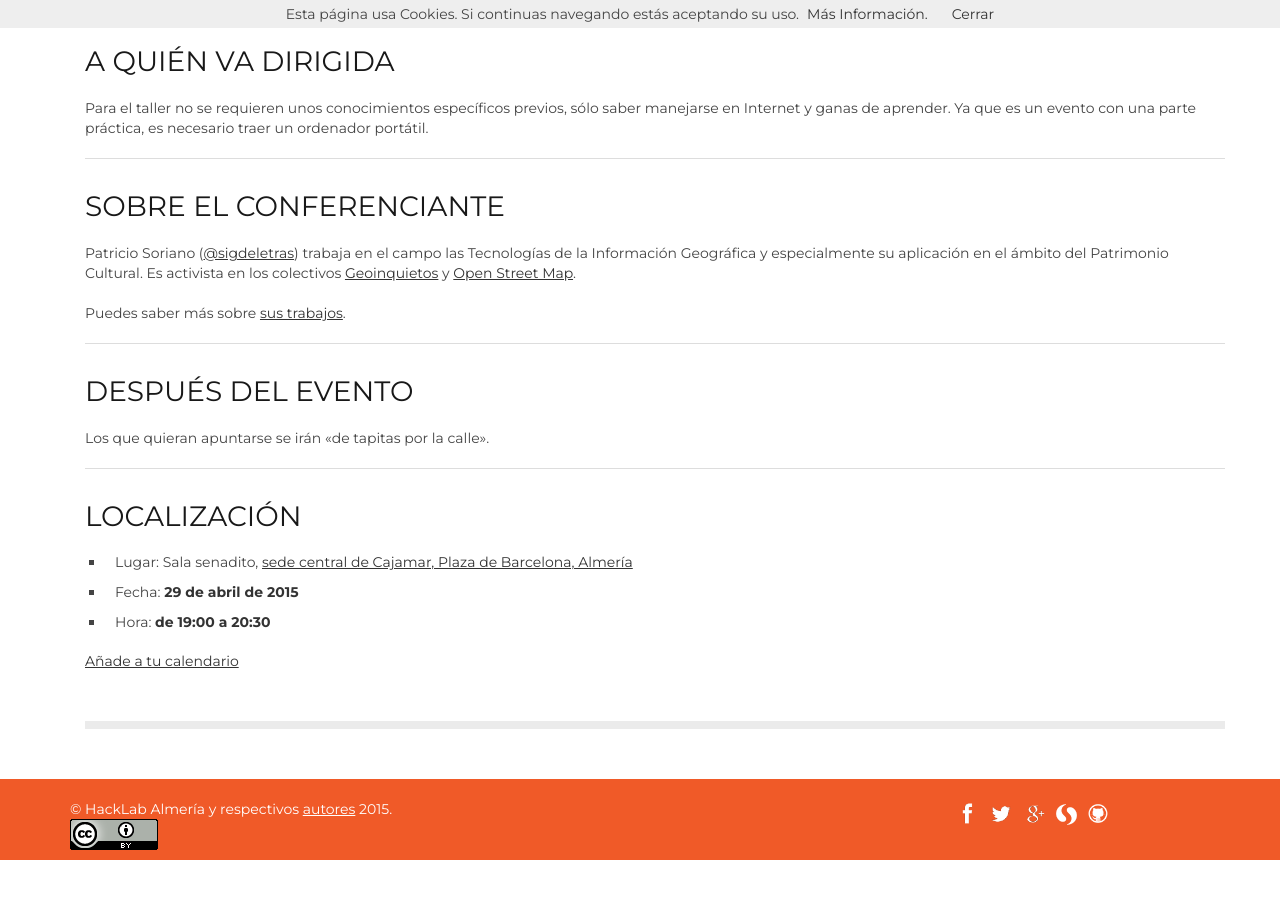
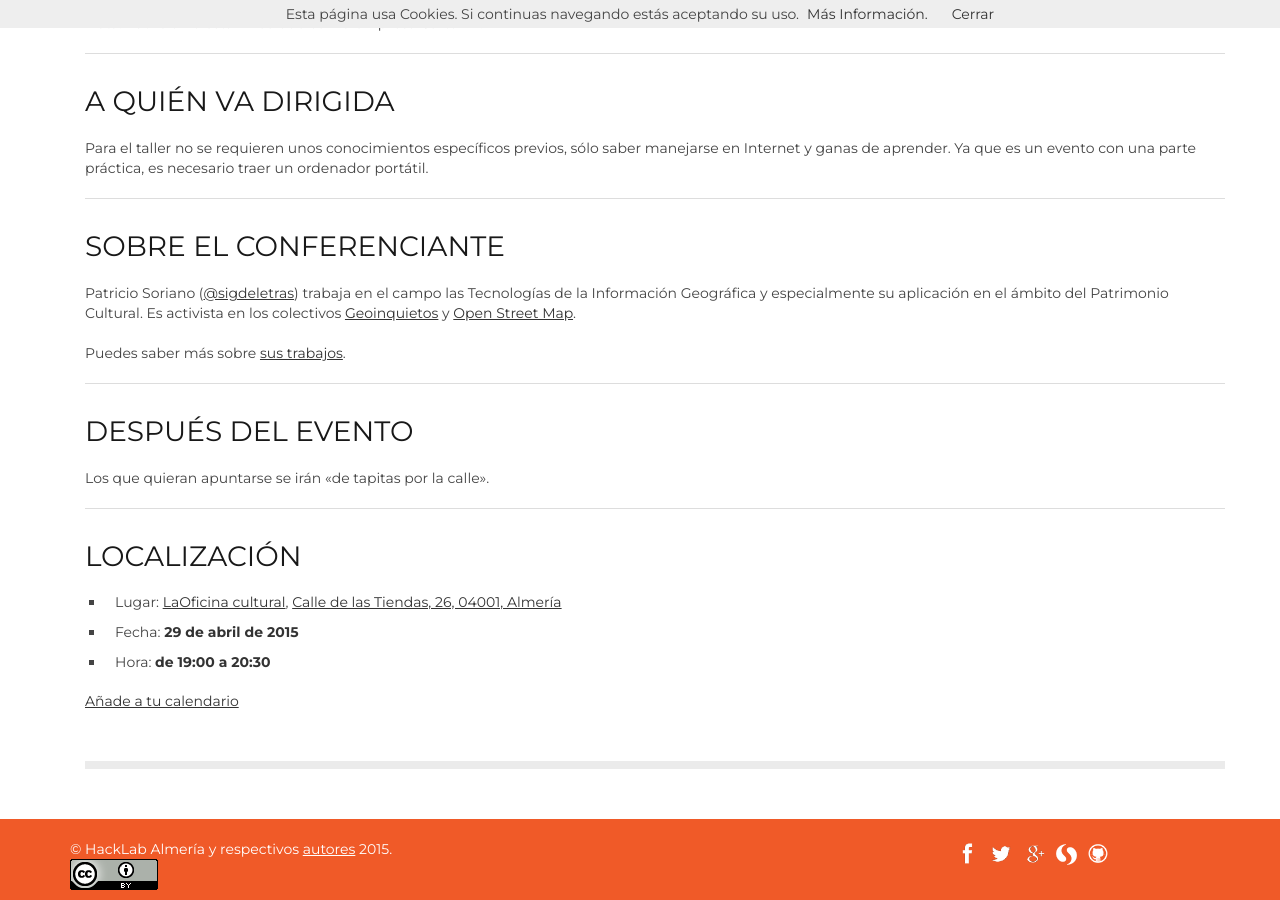
Before and after one commit to HackLab-Almeria/hacklab-almeria.github.io, a Jekyll site: the page built from _posts/2015-04-29-taller-cartodb.md, in a window 1280 px wide and 900 px high, scrolled down 1411 px. Built offline with Jekyll 4.4.1, drawn with Linux system fonts in a browser that asks for light colours; a script that is not in the unit is left out; comment, search, counter and statistics services are not loaded; before the commit the page ends 2271 px from its top, so only the background shows below that; some of the changed text lies outside the part shown.

Commit message:
cambio de lugar del taller

```diff
--- a/_posts/2015-04-29-taller-cartodb.md
+++ b/_posts/2015-04-29-taller-cartodb.md
@@ -41,7 +43,7 @@
 
 ### LOCALIZACIÓN
 
-* Lugar: Sala senadito, [sede central de Cajamar, Plaza de Barcelona, Almería](http://www.openstreetmap.org/way/27161527)
+* Lugar: [LaOficina cultural](http://laoficinacultural.org/), [ Calle de las Tiendas, 26, 04001, Almería](http://www.openstreetmap.org/node/2389372700)
 * Fecha: **29 de abril de 2015**
 * Hora: **de 19:00 a 20:30**
 
```
Also changed, not shown: other parts of _posts/2015-04-29-taller-cartodb.md (+2 -0 lines).
